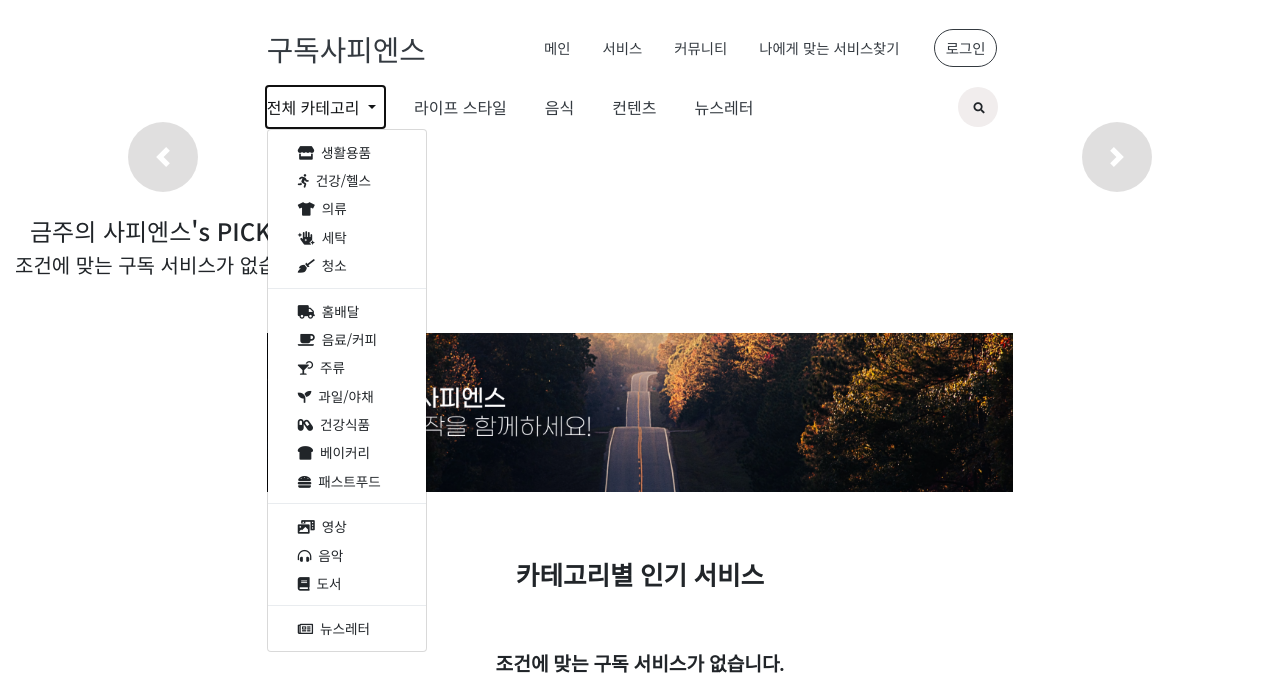
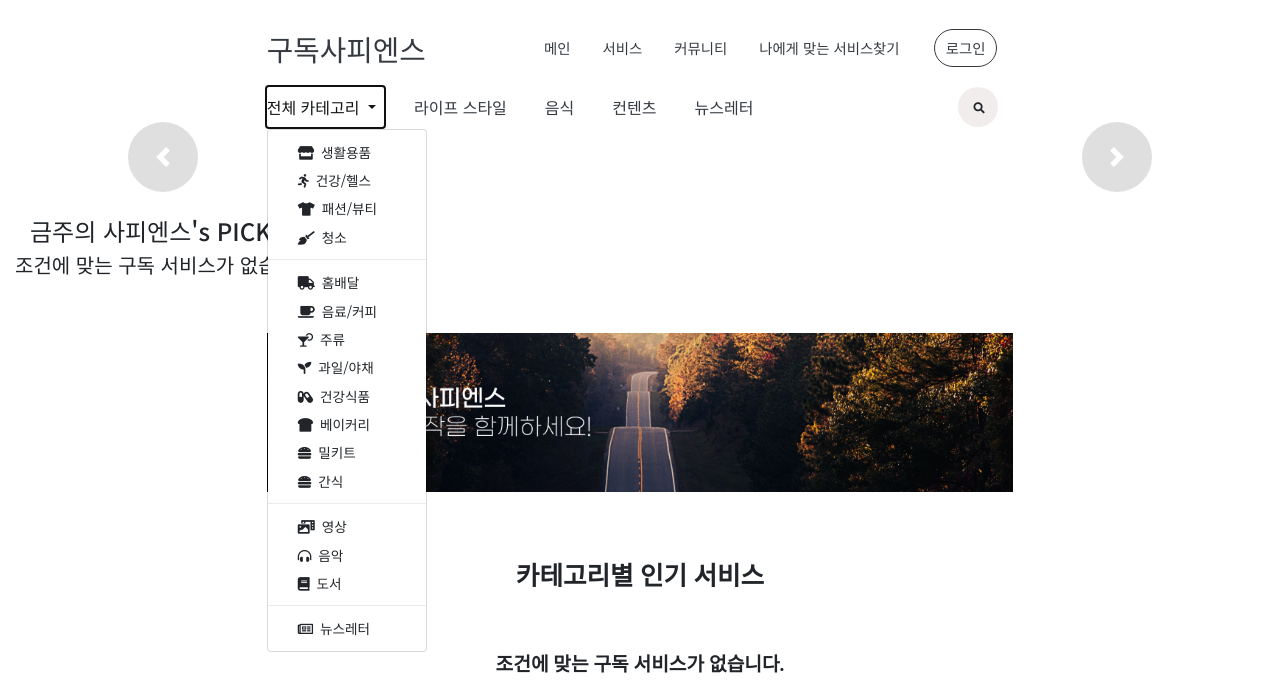
Before and after one commit to TEAM-GudokSapiens/Gudok_Sapiens, a Django app: page /services/main/ in a window 1280 px wide, after a click on "전체 카테고리". Shown: the top 687 px of the page. Run offline with Django 3.2, Linux system fonts and the light colour scheme; data that the repository does not hold is empty; some libraries are stand-ins or nearby versions; some web fonts are replaced.

Commit message:
Feat:[세부 카테고리 조정]

```diff
--- a/services/templates/services/main.html
+++ b/services/templates/services/main.html
@@ -12,8 +12,7 @@
             <div class="dropdown-menu" aria-labelledby="navbarDropdown">
                 <a class="dropdown-item" href="{% url 'services:subcategory_daily_item' %}"><i class="fas fa-store"></i>생활용품</a>
                 <a class="dropdown-item" href="{% url 'services:subcategory_health' %}"><i class="fas fa-running"></i>건강/헬스</a>
-                <a class="dropdown-item" href="{% url 'services:subcategory_clothing' %}"><i class="fas fa-tshirt"></i>의류</a>
-                <a class="dropdown-item" href="{% url 'services:subcategory_laundry' %}"><i class="fas fa-hand-sparkles"></i>세탁</a>
+                <a class="dropdown-item" href="{% url 'services:subcategory_clothing' %}"><i class="fas fa-tshirt"></i>패션/뷰티</a>
                 <a class="dropdown-item" href="{% url 'services:subcategory_cleaning' %}"><i class="fas fa-broom"></i>청소</a>
                 <div class="dropdown-divider"></div>
                 <a class="dropdown-item" href="{% url 'services:subcategory_delivery' %}"><i class="fas fa-truck"></i>홈배달</a>
@@ -22,7 +21,8 @@
                 <a class="dropdown-item" href="{% url 'services:subcategory_fruit' %}"><i class="fas fa-seedling"></i>과일/야채</a>
                 <a class="dropdown-item" href="{% url 'services:subcategory_health_food' %}"><i class="fas fa-capsules"></i>건강식품</a>
                 <a class="dropdown-item" href="{% url 'services:subcategory_bakery' %}"><i class="fas fa-bread-slice"></i>베이커리</a>
-                <a class="dropdown-item" href="{% url 'services:subcategory_fastfood' %}"><i class="fas fa-hamburger"></i>패스트푸드</a>
+                <a class="dropdown-item" href="{% url 'services:subcategory_meal_kit' %}"><i class="fas fa-hamburger"></i>밀키트</a>
+                <a class="dropdown-item" href="{% url 'services:subcategory_snack' %}"><i class="fas fa-hamburger"></i>간식</a>
                 <div class="dropdown-divider"></div>
                 <a class="dropdown-item" href="{% url 'services:subcategory_video' %}"><i class="fas fa-photo-video"></i>영상</a>
                 <a class="dropdown-item" href="{% url 'services:subcategory_music' %}"><i class="fas fa-headphones-alt"></i>음악</a>
--- a/services/urls.py
+++ b/services/urls.py
@@ -23,7 +23,6 @@ urlpatterns = [
     path('list/lifestyle/daily-item/', views.subcategory_daily_item, name='subcategory_daily_item'),
     path('list/lifestyle/health/', views.subcategory_health, name='subcategory_health'),
     path('list/lifestyle/clothing/', views.subcategory_clothing, name='subcategory_clothing'),
-    path('list/lifestyle/laundry/', views.subcategory_laundry, name='subcategory_laundry'),
     path('list/lifestyle/cleaning/', views.subcategory_cleaning, name='subcategory_cleaning'),
     path('list/food/delivery/', views.subcategory_delivery, name='subcategory_delivery'),
     path('list/food/beverage/', views.subcategory_beverage, name='subcategory_beverage'),
@@ -31,7 +30,8 @@ urlpatterns = [
     path('list/food/fruit/', views.subcategory_fruit, name='subcategory_fruit'),
     path('list/food/health-food/', views.subcategory_health_food, name='subcategory_health_food'),
     path('list/food/bakery/', views.subcategory_bakery, name='subcategory_bakery'),
-    path('list/food/fastfood/', views.subcategory_fastfood, name='subcategory_fastfood'),
+    path('list/food/meal-kit/', views.subcategory_meal_kit, name='subcategory_meal_kit'),
+    path('list/food/snack/', views.subcategory_snack, name='subcategory_snack'),
     path('list/content/video/', views.subcategory_video, name='subcategory_video'),
     path('list/content/music/', views.subcategory_music, name='subcategory_music'),
     path('list/content/book/', views.subcategory_book, name='subcategory_book'),
--- a/services/views.py
+++ b/services/views.py
@@ -398,21 +398,6 @@ def subcategory_clothing(request):
     }
     return render(request, 'services/list.html', context=ctx)
 
-def subcategory_laundry(request):
-    category = "lifestyle"
-    subcategory = "laundry"
-    services_list, category_list, sub_category_list = get_sub_categories(category, subcategory)
-    num_of_display = 10
-    services = make_paginator(request, services_list, num_of_display)
-
-    ctx = {
-        'services': services,
-        'categories': category_list,
-        'sub_category_list': sub_category_list,
-        'category_slug': category,
-    }
-    return render(request, 'services/list.html', context=ctx)
-
 def subcategory_cleaning(request):
     category = "lifestyle"
     subcategory = "cleaning"
@@ -518,9 +503,9 @@ def subcategory_bakery(request):
     }
     return render(request, 'services/list.html', context=ctx)
 
-def subcategory_fastfood(request):
+def subcategory_meal_kit(request):
     category = "food"
-    subcategory = "fastfood"
+    subcategory = "meal_kit"
     services_list, category_list, sub_category_list = get_sub_categories(category, subcategory)
     num_of_display = 10
     services = make_paginator(request, services_list, num_of_display)
@@ -532,6 +517,22 @@ def subcategory_fastfood(request):
         'category_slug': category,
     }
     return render(request, 'services/list.html', context=ctx)
+
+def subcategory_snack(request):
+    category = "food"
+    subcategory = "snack"
+    services_list, category_list, sub_category_list = get_sub_categories(category, subcategory)
+    num_of_display = 10
+    services = make_paginator(request, services_list, num_of_display)
+
+    ctx = {
+        'services': services,
+        'categories': category_list,
+        'sub_category_list': sub_category_list,
+        'category_slug': category,
+    }
+    return render(request, 'services/list.html', context=ctx)
+
 
 def subcategory_video(request):
     category = "content"
```
